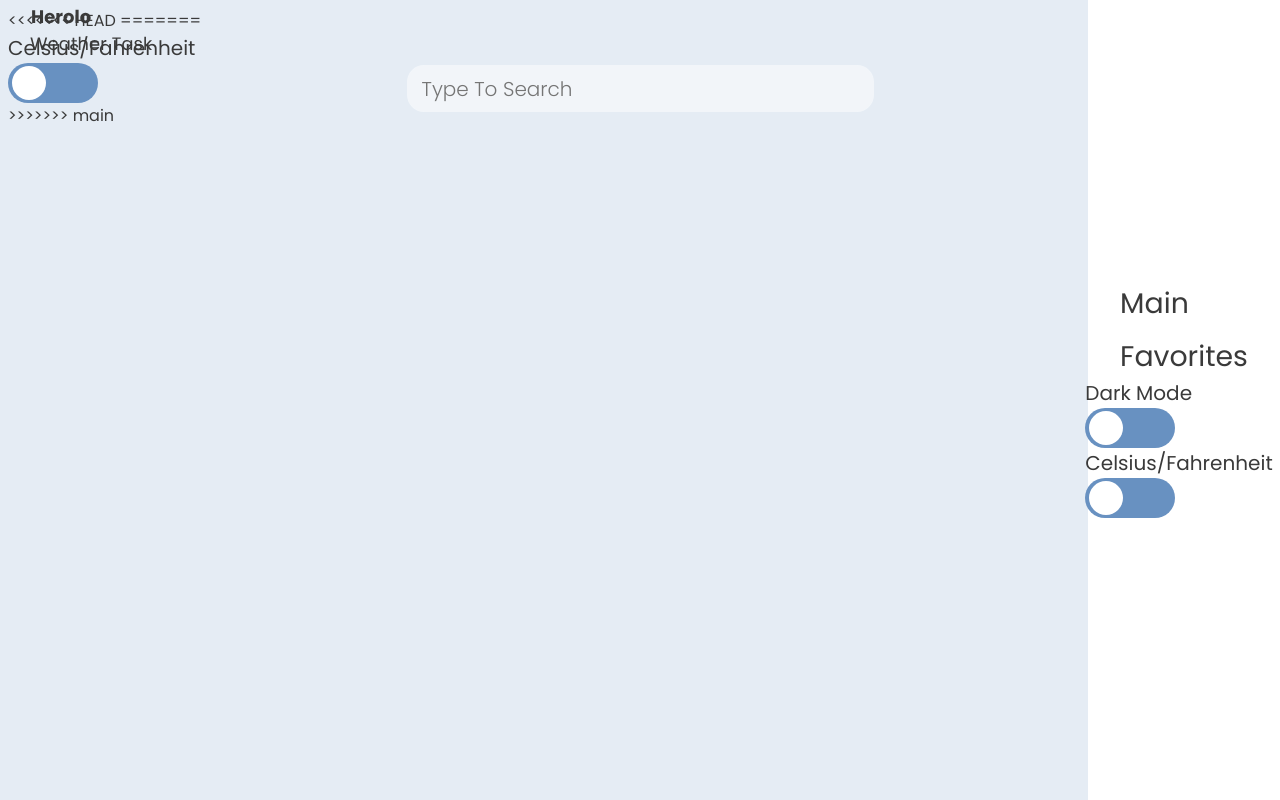
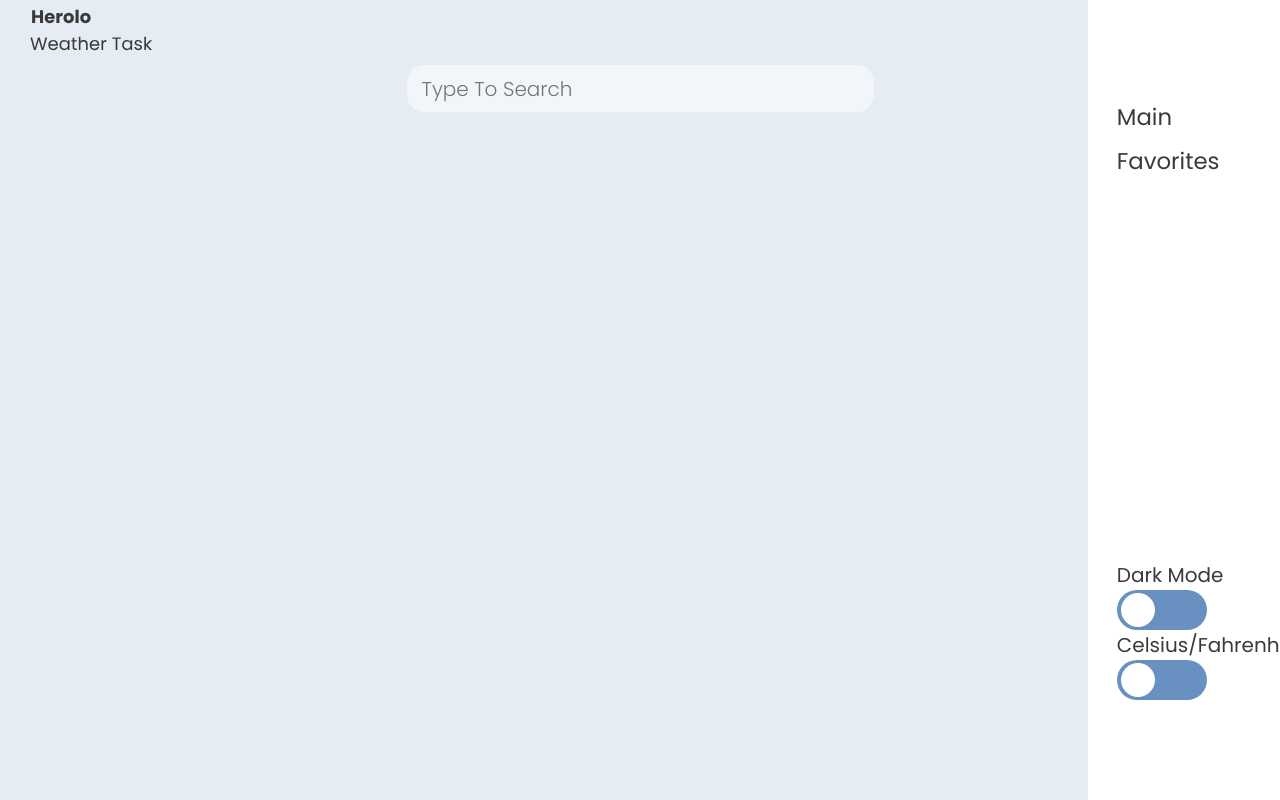
Before and after one commit to AlisaZil/Alisa-Zilberman-06-02-24, an Angular app: page / in a window 1280 px wide. Built offline with nearby package versions, Linux system fonts and the light colour scheme.

Commit message:
fix(position of elements in nav-bar)

```diff
--- a/src/app/app.component.html
+++ b/src/app/app.component.html
@@ -29,9 +29,4 @@
     </div>
 
 </div>
-<<<<<<< HEAD
-=======
-<toggle [label]="'Celsius/Fahrenheit'"></toggle>
->>>>>>> main
-
 <nav-bar></nav-bar>
--- a/src/app/nav-bar/nav-bar.component.scss
+++ b/src/app/nav-bar/nav-bar.component.scss
@@ -9,15 +9,20 @@
 
     display: flex;
     align-items: center;
-    justify-content: center;
+    justify-content: space-between;
     flex-direction: column;
+
+    padding: 100px 0;
 
     user-select: none;
 
     .button-link-section{
 
+        width: 70%;
+        height: fit-content;
+
         .button-link{
-            font-size: calc(13px + 1.2vw);
+            font-size: calc(10px + 1vw);
             cursor: pointer;
             transition: 0.3s;
         }
@@ -34,4 +39,9 @@
             font-weight: 500;
         }
     }
+
+    .settings-section{
+        height: fit-content;
+        width: 70%;
+    }
 }
```
